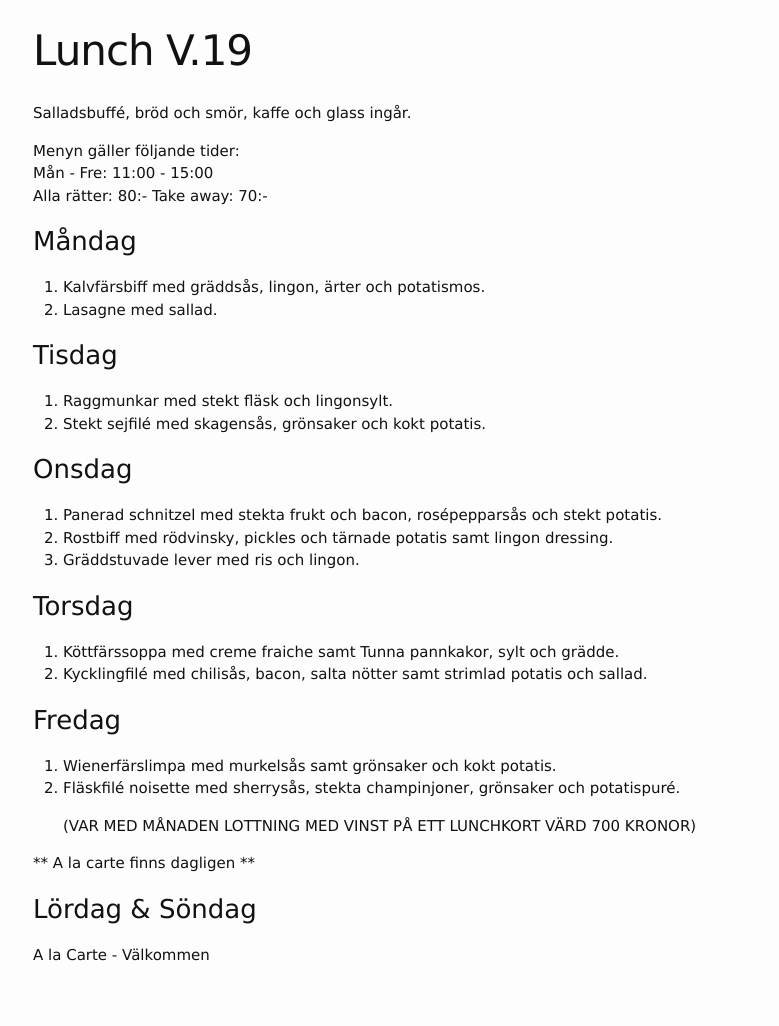
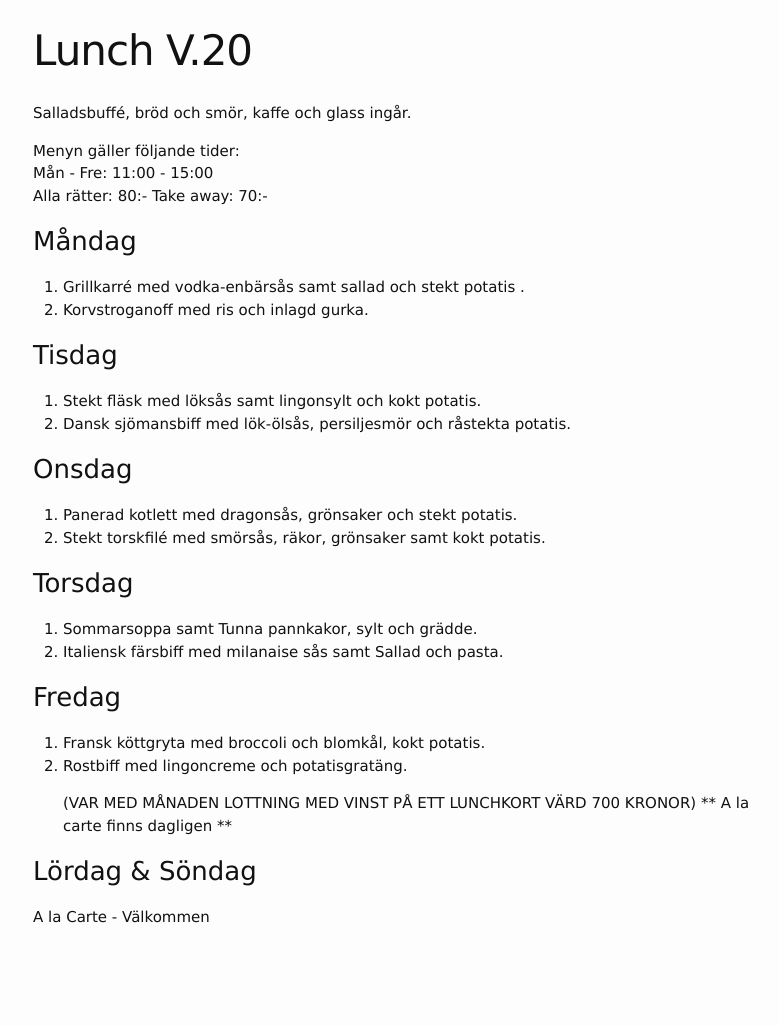
Before and after one commit to FarInn62/farinn62.github.io, a Jekyll site: the page built from lunch.md, in a window 1280 px wide. Shown: the whole page, without its empty margins (237-1016 px from the left). Built offline with Jekyll 4.4.1, drawn with Linux system fonts in a browser that asks for light colours; after the commit the page ends 989 px from its top, so only the background shows below that.

Commit message:
Update lunch.md

```diff
--- a/lunch.md
+++ b/lunch.md
@@ -1,6 +1,6 @@
 ---
 layout: foodmenu
-title: Lunch V.19
+title: Lunch V.20
 permalink: /lunch/
 published: true
 ---
@@ -12,33 +12,31 @@ Alla rätter: 80:- Take away: 70:-
 
 ### Måndag
 
-1. Kalvfärsbiff med gräddsås, lingon, ärter och potatismos.
-2. Lasagne med sallad.
+1. Grillkarré med vodka-enbärsås samt sallad och stekt potatis .
+2. Korvstroganoff med ris och inlagd gurka.
 
 ### Tisdag
 
-1. Raggmunkar med stekt fläsk och lingonsylt.
-2. Stekt sejfilé med skagensås, grönsaker och kokt potatis.
+1. Stekt fläsk med löksås samt lingonsylt och kokt potatis.
+2. Dansk sjömansbiff med lök-ölsås, persiljesmör och råstekta potatis.
 
 ### Onsdag
 
-1. Panerad schnitzel med stekta frukt och bacon, rosépepparsås och stekt potatis.
-2. Rostbiff med rödvinsky, pickles och tärnade potatis samt lingon dressing.
-2. Gräddstuvade lever med ris och lingon.
+1. Panerad kotlett med dragonsås, grönsaker och stekt potatis.
+2. Stekt torskfilé med smörsås, räkor, grönsaker samt kokt potatis.
 
 ### Torsdag
 
-1. Köttfärssoppa med creme fraiche samt Tunna pannkakor, sylt och grädde.
-2. Kycklingfilé med chilisås, bacon, salta nötter samt strimlad potatis och sallad.
+1. Sommarsoppa samt Tunna pannkakor, sylt och grädde.
+2. Italiensk färsbiff med milanaise sås samt Sallad och pasta.
 
 ### Fredag
 
-1. Wienerfärslimpa med murkelsås samt grönsaker och kokt potatis.
-2. Fläskfilé noisette med sherrysås, stekta champinjoner, grönsaker och potatispuré.
+1. Fransk köttgryta med broccoli och blomkål, kokt potatis.
+2. Rostbiff med lingoncreme och potatisgratäng.
 
      (VAR MED MÅNADEN LOTTNING MED VINST PÅ ETT LUNCHKORT VÄRD 700 KRONOR)
-
-** A la carte finns dagligen **
+      ** A la carte finns dagligen **
 
 ### Lördag & Söndag
 A la Carte - Välkommen
```
